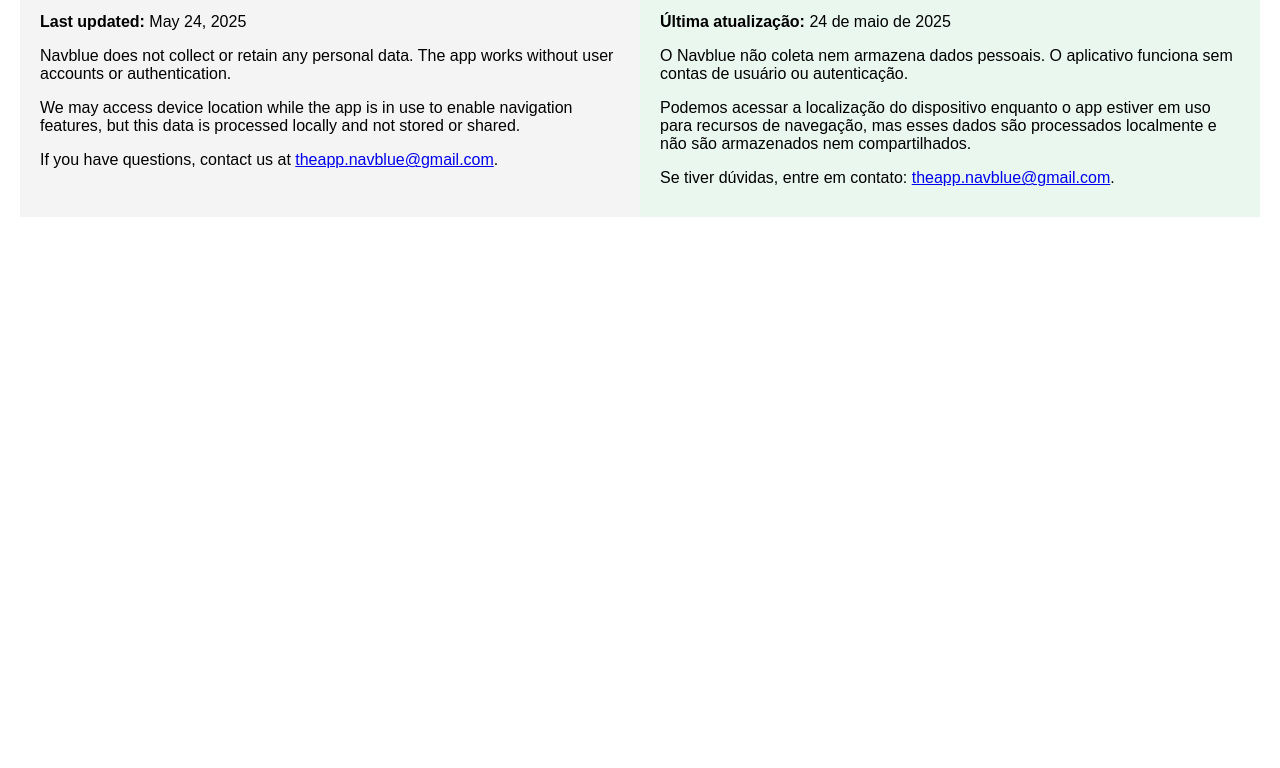
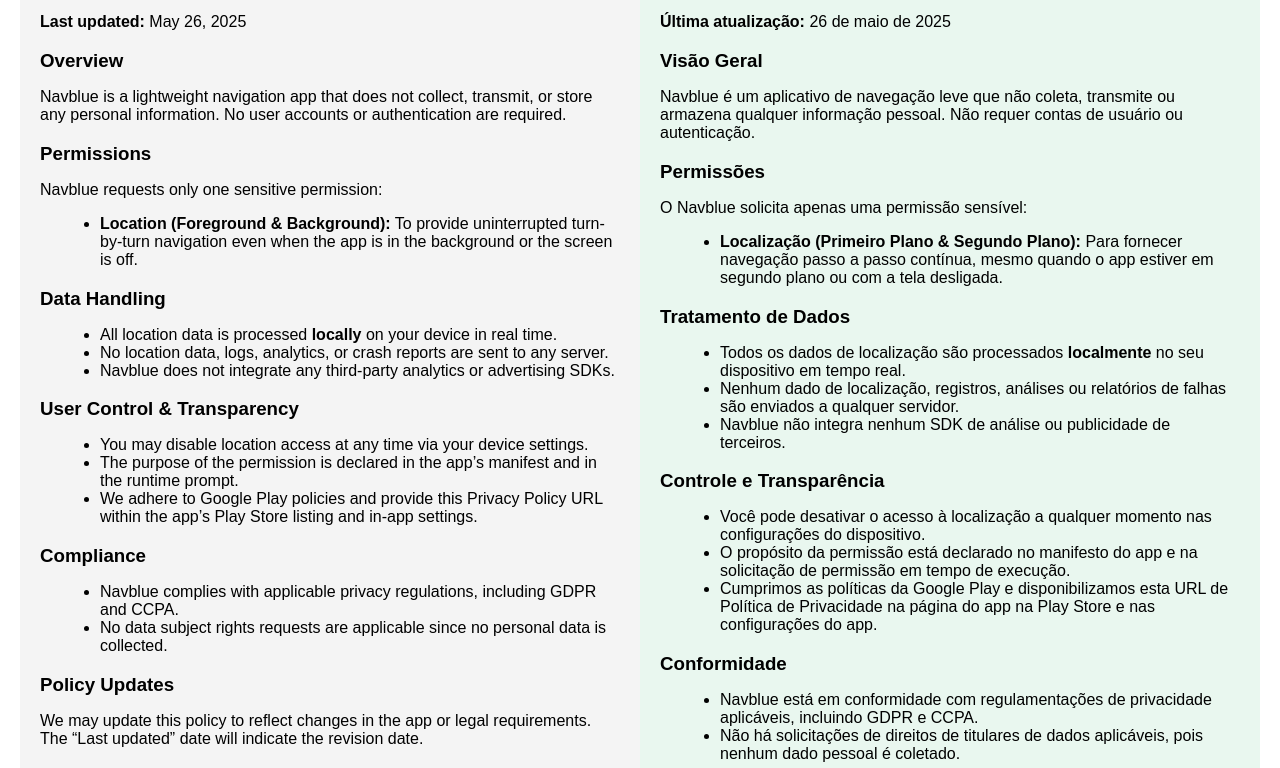
Before and after one commit to aleonnet/navblue-privacy-policy, a plain HTML site: page index.html in a window 1280 px wide. Shown: the part 139-907 px from the top of the page. Before the commit the page ends 800 px from the top, so only its background shows below. Drawn offline with Linux system fonts and the light colour scheme.

Commit message:
Update index.html

```diff
--- a/index.html
+++ b/index.html
@@ -8,7 +8,8 @@
         body { font-family: Arial, sans-serif; margin: 20px; }
         .container { display: flex; flex-wrap: wrap; }
         .column { flex: 1; padding: 20px; box-sizing: border-box; }
-        h1, h2, p { margin-bottom: 10px; }
+        h1, h2, h3, p { margin-bottom: 10px; }
+        ul { margin-left: 20px; }
         .column-english { background-color: #f4f4f4; }
         .column-portuguese { background-color: #e9f7ef; }
     </style>
@@ -16,19 +17,71 @@
 <body>
     <h1>Privacy Policy for Navblue</h1>
     <div class="container">
+        <!-- English Column -->
         <div class="column column-english">
             <h2>Privacy Policy</h2>
-            <p><strong>Last updated:</strong> May 24, 2025</p>
-            <p>Navblue does not collect or retain any personal data. The app works without user accounts or authentication.</p>
-            <p>We may access device location while the app is in use to enable navigation features, but this data is processed locally and not stored or shared.</p>
-            <p>If you have questions, contact us at <a href="mailto:theapp.navblue@gmail.com">theapp.navblue@gmail.com</a>.</p>
+            <p><strong>Last updated:</strong> May 26, 2025</p>
+            <h3>Overview</h3>
+            <p>Navblue is a lightweight navigation app that does not collect, transmit, or store any personal information. No user accounts or authentication are required.</p>
+            <h3>Permissions</h3>
+            <p>Navblue requests only one sensitive permission:</p>
+            <ul>
+                <li><strong>Location (Foreground &amp; Background):</strong> To provide uninterrupted turn-by-turn navigation even when the app is in the background or the screen is off.</li>
+            </ul>
+            <h3>Data Handling</h3>
+            <ul>
+                <li>All location data is processed <strong>locally</strong> on your device in real time.</li>
+                <li>No location data, logs, analytics, or crash reports are sent to any server.</li>
+                <li>Navblue does not integrate any third‑party analytics or advertising SDKs.</li>
+            </ul>
+            <h3>User Control &amp; Transparency</h3>
+            <ul>
+                <li>You may disable location access at any time via your device settings.</li>
+                <li>The purpose of the permission is declared in the app’s manifest and in the runtime prompt.</li>
+                <li>We adhere to Google Play policies and provide this Privacy Policy URL within the app’s Play Store listing and in-app settings.</li>
+            </ul>
+            <h3>Compliance</h3>
+            <ul>
+                <li>Navblue complies with applicable privacy regulations, including GDPR and CCPA.</li>
+                <li>No data subject rights requests are applicable since no personal data is collected.</li>
+            </ul>
+            <h3>Policy Updates</h3>
+            <p>We may update this policy to reflect changes in the app or legal requirements. The “Last updated” date will indicate the revision date.</p>
+            <h3>Contact Us</h3>
+            <p>If you have any questions or concerns, please contact us at <a href="mailto:theapp.navblue@gmail.com">theapp.navblue@gmail.com</a>.</p>
         </div>
+        <!-- Portuguese Column -->
         <div class="column column-portuguese">
             <h2>Política de Privacidade</h2>
-            <p><strong>Última atualização:</strong> 24 de maio de 2025</p>
-            <p>O Navblue não coleta nem armazena dados pessoais. O aplicativo funciona sem contas de usuário ou autenticação.</p>
-            <p>Podemos acessar a localização do dispositivo enquanto o app estiver em uso para recursos de navegação, mas esses dados são processados localmente e não são armazenados nem compartilhados.</p>
-            <p>Se tiver dúvidas, entre em contato: <a href="mailto:theapp.navblue@gmail.com">theapp.navblue@gmail.com</a>.</p>
+            <p><strong>Última atualização:</strong> 26 de maio de 2025</p>
+            <h3>Visão Geral</h3>
+            <p>Navblue é um aplicativo de navegação leve que não coleta, transmite ou armazena qualquer informação pessoal. Não requer contas de usuário ou autenticação.</p>
+            <h3>Permissões</h3>
+            <p>O Navblue solicita apenas uma permissão sensível:</p>
+            <ul>
+                <li><strong>Localização (Primeiro Plano &amp; Segundo Plano):</strong> Para fornecer navegação passo a passo contínua, mesmo quando o app estiver em segundo plano ou com a tela desligada.</li>
+            </ul>
+            <h3>Tratamento de Dados</h3>
+            <ul>
+                <li>Todos os dados de localização são processados <strong>localmente</strong> no seu dispositivo em tempo real.</li>
+                <li>Nenhum dado de localização, registros, análises ou relatórios de falhas são enviados a qualquer servidor.</li>
+                <li>Navblue não integra nenhum SDK de análise ou publicidade de terceiros.</li>
+            </ul>
+            <h3>Controle e Transparência</h3>
+            <ul>
+                <li>Você pode desativar o acesso à localização a qualquer momento nas configurações do dispositivo.</li>
+                <li>O propósito da permissão está declarado no manifesto do app e na solicitação de permissão em tempo de execução.</li>
+                <li>Cumprimos as políticas da Google Play e disponibilizamos esta URL de Política de Privacidade na página do app na Play Store e nas configurações do app.</li>
+            </ul>
+            <h3>Conformidade</h3>
+            <ul>
+                <li>Navblue está em conformidade com regulamentações de privacidade aplicáveis, incluindo GDPR e CCPA.</li>
+                <li>Não há solicitações de direitos de titulares de dados aplicáveis, pois nenhum dado pessoal é coletado.</li>
+            </ul>
+            <h3>Atualizações da Política</h3>
+            <p>Podemos atualizar esta política para refletir alterações no app ou requisitos legais. A data de “Última atualização” indicará a revisão mais recente.</p>
+            <h3>Fale Conosco</h3>
+            <p>Se tiver dúvidas ou preocupações, entre em contato conosco pelo e-mail <a href="mailto:theapp.navblue@gmail.com">theapp.navblue@gmail.com</a>.</p>
         </div>
     </div>
 </body>
```
